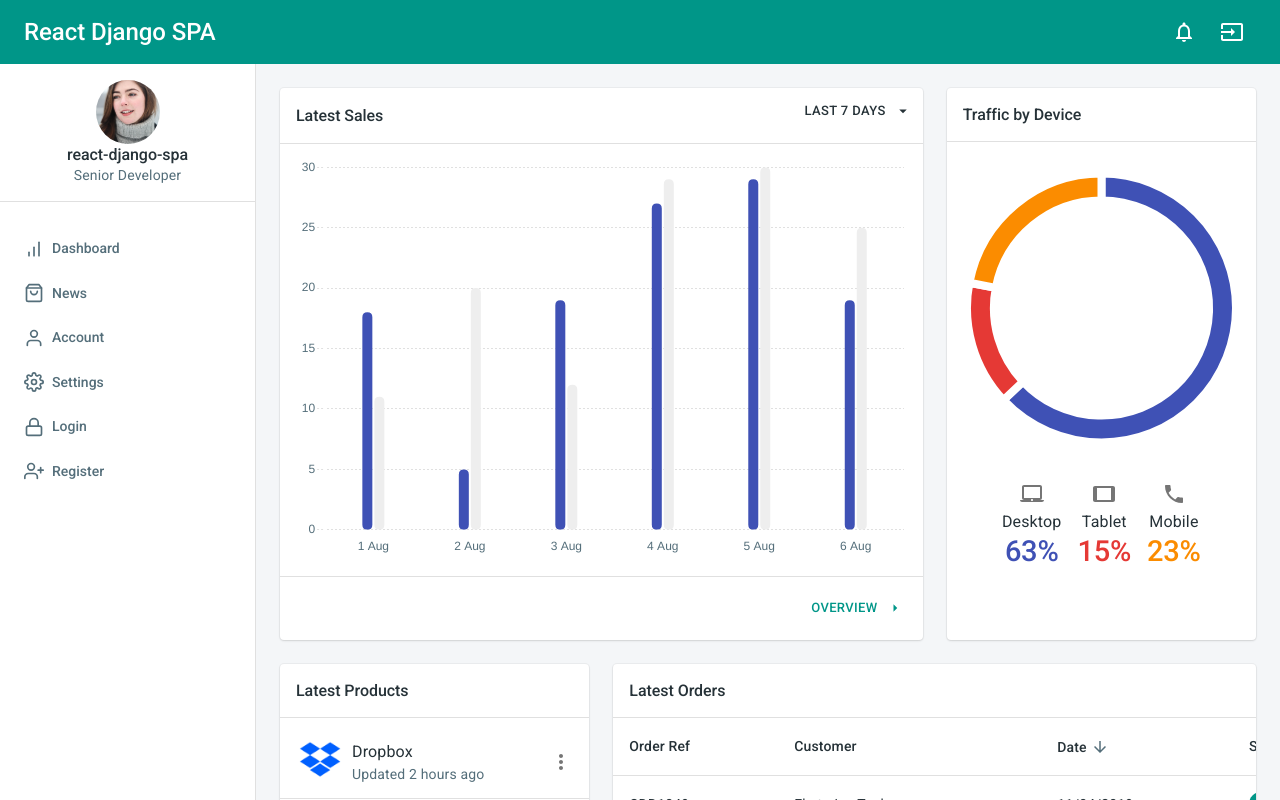
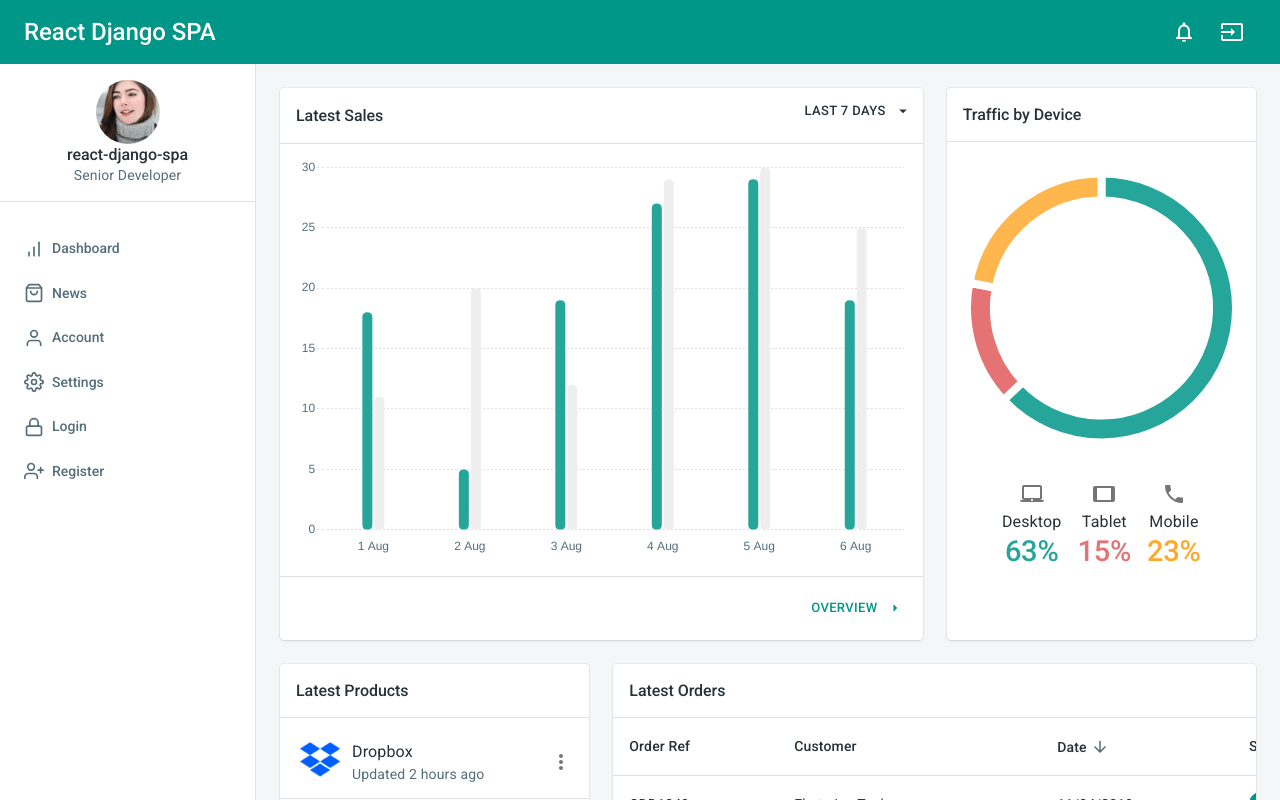
Before and after one commit to fyk7/react-django-spa, a React (Create React App) app in the folder frontend/: page /app/dashboard in a window 1280 px wide. Built offline with nearby package versions, Linux system fonts and the light colour scheme; no server answers.

Commit message:
update graphs color

```diff
--- a/frontend/src/views/reports/DashboardView/Sales.js
+++ b/frontend/src/views/reports/DashboardView/Sales.js
@@ -27,7 +27,7 @@ const Sales = ({ className, ...rest }) => {
   const data = {
     datasets: [
       {
-        backgroundColor: colors.indigo[500],
+        backgroundColor: colors.teal[400],
         data: [18, 5, 19, 27, 29, 19, 20],
         label: 'This year'
       },
--- a/frontend/src/views/reports/DashboardView/TrafficByDevice.js
+++ b/frontend/src/views/reports/DashboardView/TrafficByDevice.js
@@ -32,9 +32,9 @@ const TrafficByDevice = ({ className, ...rest }) => {
       {
         data: [63, 15, 22],
         backgroundColor: [
-          colors.indigo[500],
-          colors.red[600],
-          colors.orange[600]
+          colors.teal[400],
+          colors.red[300],
+          colors.orange[300]
         ],
         borderWidth: 8,
         borderColor: colors.common.white,
@@ -71,19 +71,19 @@ const TrafficByDevice = ({ className, ...rest }) => {
       title: 'Desktop',
       value: 63,
       icon: LaptopMacIcon,
-      color: colors.indigo[500]
+      color: colors.teal[400]
     },
     {
       title: 'Tablet',
       value: 15,
       icon: TabletIcon,
-      color: colors.red[600]
+      color: colors.red[300]
     },
     {
       title: 'Mobile',
       value: 23,
       icon: PhoneIcon,
-      color: colors.orange[600]
+      color: colors.orange[400]
     }
   ];
 
```
